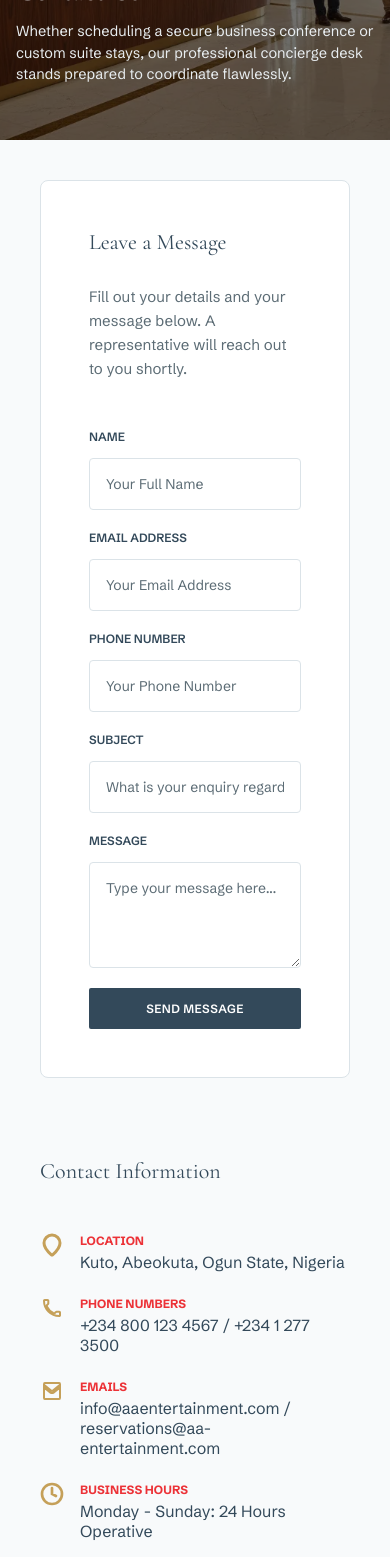
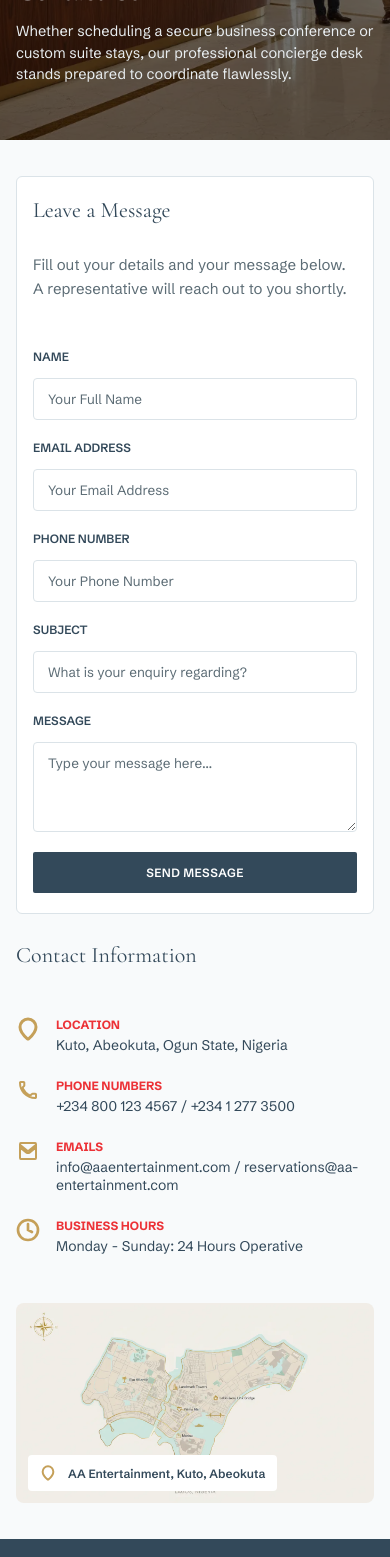
Before and after one commit to Adebayo-Systems/aaent, a React (Vite) app: page /contact in a window 390 px wide. Shown: the part 432-1989 px from the top of the page. Built offline with nearby package versions, Linux system fonts and the light colour scheme.

Commit message:
feat: initialize global CSS structure with brand tokens and layout components

```diff
--- a/css/style.css
+++ b/css/style.css
@@ -1776,7 +1776,7 @@ a {
 .contact-split {
   display: flex;
   gap: 80px;
-  padding: 80px;
+  padding: 80px var(--container-px);
   align-items: flex-start;
 }
 
@@ -1880,6 +1880,7 @@ a {
 .detail-value {
   font-size: 16px;
   color: var(--color-dark);
+  word-break: break-word;
 }
 
 .map-placeholder {
@@ -2881,7 +2882,18 @@ body.nav-lock-scroll {
 
   .contact-split {
     flex-direction: column;
-    padding: 40px;
+    padding: 60px var(--container-px);
+    gap: 40px;
+    width: 100%;
+  }
+
+  .contact-form-side {
+    width: 100%;
+    padding: 36px 28px;
+  }
+
+  .contact-info-side {
+    width: 100%;
   }
 
   .gallery-tabs {
@@ -3376,6 +3388,16 @@ body.nav-lock-scroll {
     padding: 24px 20px;
   }
 
+  /* Contact Page (Tablet) */
+  .contact-split {
+    padding: 48px var(--container-px);
+    gap: 32px;
+  }
+
+  .contact-form-side {
+    padding: 28px 20px;
+  }
+
   /* Contact Bar */
   .contact-bar {
     padding: 20px var(--container-px);
@@ -3781,6 +3803,37 @@ body.nav-lock-scroll {
     font-size: 19px;
   }
 
+  /* Contact Page (Small Mobile) */
+  .contact-split {
+    padding: 36px var(--container-px);
+    gap: 28px;
+  }
+
+  .contact-form-side {
+    padding: 20px 16px;
+    border-radius: 6px;
+  }
+
+  .contact-form input,
+  .contact-form textarea {
+    padding: 12px 14px;
+    font-size: 13.5px;
+  }
+
+  .map-placeholder {
+    height: 200px;
+    padding: 12px;
+  }
+
+  .map-banner {
+    padding: 10px 12px;
+    font-size: 12px;
+  }
+
+  .detail-value {
+    font-size: 14px;
+  }
+
   /* Footer */
   .footer-links {
     grid-template-columns: 1fr;
```
Also changed, not shown: 1 other file (tests, documents, lock files or other folders).
